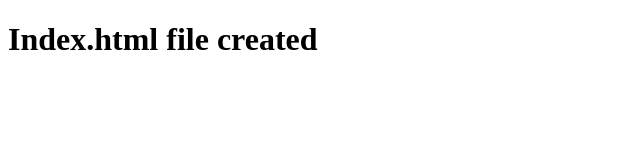
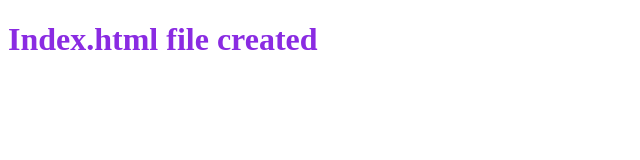
Before and after one commit to Jayaraman-D/my-second-project, a plain HTML site: page index.html in a window 1280 px wide. Shown: the whole page, without its empty margins (0-640 px from the left). Drawn offline with Linux system fonts and the light colour scheme.

Commit message:
created stylesheet and modify index.html file

```diff
--- a/index.html
+++ b/index.html
@@ -4,6 +4,7 @@
     <meta charset="UTF-8">
     <meta name="viewport" content="width=device-width, initial-scale=1.0">
     <title>Second Project</title>
+    <link rel="stylesheet" href="style.css">
 </head>
 <body>
     <h1>Index.html file created</h1>
--- /dev/null
+++ b/style.css
@@ -0,0 +1,3 @@
+h1{
+    color: blueviolet
+}
```
